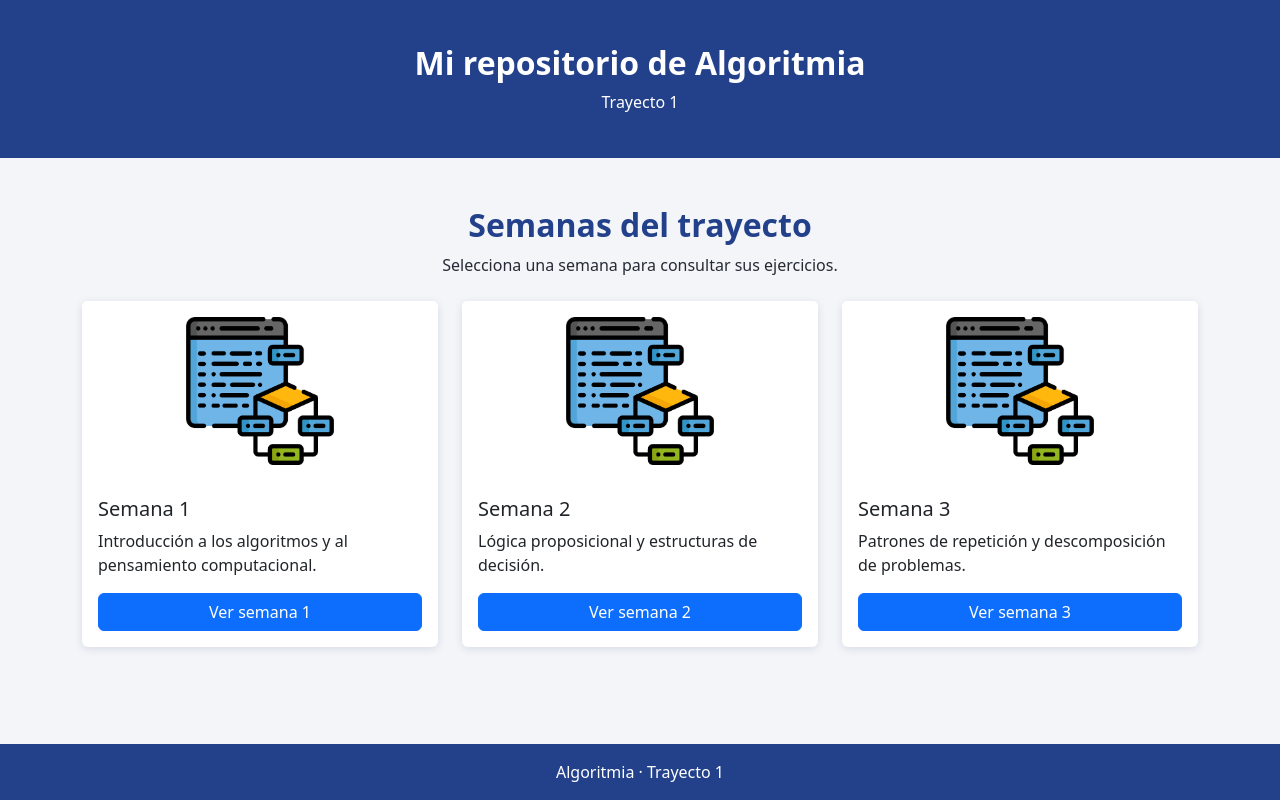
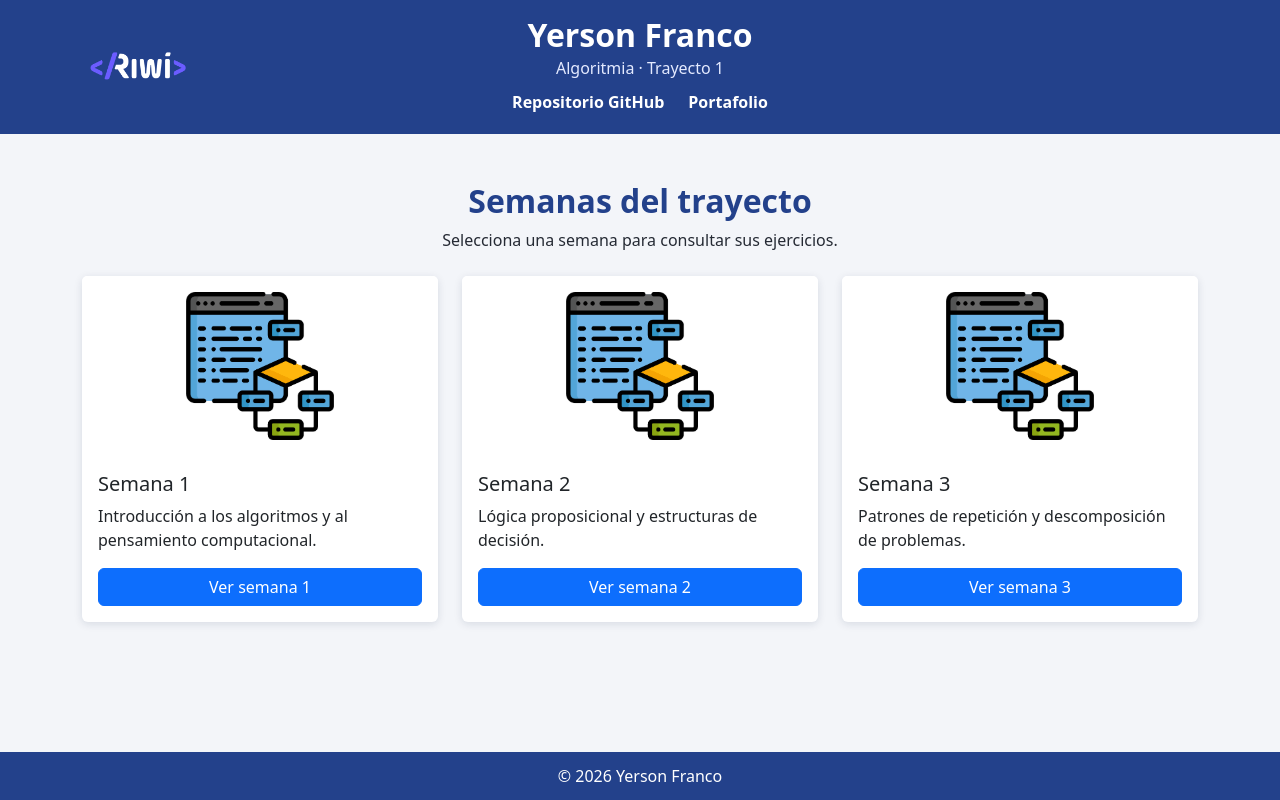
Before and after one commit to YersonFranco/algoritmia, a plain HTML site: page index.html in a window 1280 px wide. Drawn offline with nearby package versions, Linux system fonts and the light colour scheme.

Commit message:
fix: enlaces del header y mejora del footer

```diff
--- a/css/style.css
+++ b/css/style.css
@@ -22,15 +22,44 @@ main {
 }
 
 .encabezado {
-  padding: 1.25rem;
-  text-align: center;
+  padding: 1rem 0 1.1rem;
+  background-color: #23418b;
+}
+
+.logo-riwi {
+  display: inline-block;
+  width: 112px;
+  max-width: 100%;
+  height: auto;
 }
 
 .encabezado h1 {
+  margin: 0;
   font-size: 2rem;
   font-weight: 700;
 }
 
+.encabezado-subtitulo {
+  margin: 0.1rem 0 0.5rem;
+  color: #e4eaff;
+}
+
+.enlaces-proyecto a {
+  padding: 0.1rem 0;
+  border-bottom: 1px solid transparent;
+  color: #fff;
+  font-weight: 600;
+  text-decoration: none;
+}
+
+.enlaces-proyecto a:hover {
+  border-bottom-color: #fff;
+}
+
+.enlaces-proyecto a:focus-visible {
+  outline: 2px solid #f3c969;
+  outline-offset: 4px;
+}
 .titulo-seccion {
   color: #23418b;
   font-weight: 700;
@@ -214,3 +243,23 @@ main {
     width: 100%;
   }
 }
+
+
+
+.pie {
+  padding: 0.75rem 0;
+  background-color: #23418b;
+  color: #fff;
+  text-align: center;
+}
+
+@media (max-width: 767.98px) {
+  .logo-riwi {
+    width: 100px;
+    margin-bottom: 0.5rem;
+  }
+
+  .encabezado h1 {
+    font-size: 1.75rem;
+  }
+}
--- a/index.html
+++ b/index.html
@@ -1,5 +1,6 @@
 <!doctype html>
 <html lang="es">
+
 <head>
   <meta charset="utf-8">
   <meta name="viewport" content="width=device-width, initial-scale=1">
@@ -7,19 +8,28 @@
   <title>Algoritmia</title>
 
   <!-- Bootstrap 5.3: estilos base y componentes responsivos. -->
-    <link
-      href="https://cdn.jsdelivr.net/npm/bootstrap@5.3.9/dist/css/bootstrap.min.css"
-      rel="stylesheet"
-      integrity="sha384-yEPZ7jP9S0QKiUQ0m3jjsO4ProIW7wvR9gXkI7JOGa2XVsw53Yke2bsdkBbjmmiX"
-      crossorigin="anonymous">
+  <link href="https://cdn.jsdelivr.net/npm/bootstrap@5.3.9/dist/css/bootstrap.min.css" rel="stylesheet"
+    integrity="sha384-yEPZ7jP9S0QKiUQ0m3jjsO4ProIW7wvR9gXkI7JOGa2XVsw53Yke2bsdkBbjmmiX" crossorigin="anonymous">
   <link rel="stylesheet" href="css/style.css">
 </head>
 
 <body>
-    <header class="encabezado text-center text-white">
-      <div class="container py-4">
-        <h1 class="mb-2">Mi repositorio de Algoritmia</h1>
-        <p class="mb-0">Trayecto 1</p>
+  <header class="encabezado text-white">
+    <div class="container">
+      <div class="row align-items-center text-center">
+        <div class="col-12 col-md-3 text-md-start">
+          <img class="logo-riwi" src="img/riwi.png" alt="Riwi">
+        </div>
+        <div class="col-12 col-md-6">
+          <h1>Yerson Franco</h1>
+          <p class="encabezado-subtitulo">Algoritmia · Trayecto 1</p>
+          <nav class="enlaces-proyecto d-flex flex-wrap justify-content-center gap-4" aria-label="Enlaces del proyecto">
+            <a href="https://github.com/YersonFranco/algoritmia" target="_blank" rel="noopener noreferrer">Repositorio GitHub</a>
+            <a href="https://yersonfranco.github.io/Portafolio-web/" target="_blank" rel="noopener noreferrer">Portafolio</a>
+          </nav>
+        </div>
+        <div class="col-md-3 d-none d-md-block" aria-hidden="true"></div>
+      </div>
     </div>
   </header>
 
@@ -67,13 +77,13 @@
     </section>
   </main>
 
-    <footer class="pie text-center text-white py-3">
-      <p class="mb-0">Algoritmia · Trayecto 1</p>
+  <footer class="pie text-center text-white">
+    <p class="mb-0">&copy; 2026 Yerson Franco</p>
   </footer>
 
-    <script
-      src="https://cdn.jsdelivr.net/npm/bootstrap@5.3.9/dist/js/bootstrap.bundle.min.js"
+  <script src="https://cdn.jsdelivr.net/npm/bootstrap@5.3.9/dist/js/bootstrap.bundle.min.js"
     integrity="sha384-WyOxWvTyr1QaMPfiPJSv76iReVthorl5uWlFtZPyK0IEB0hGzo9y5Bp9mYanr8Bu"
     crossorigin="anonymous"></script>
 </body>
+
 </html>
```
Also changed, not shown: img/riwi.png (added). Lines whose indentation alone changed are shown as unchanged.
